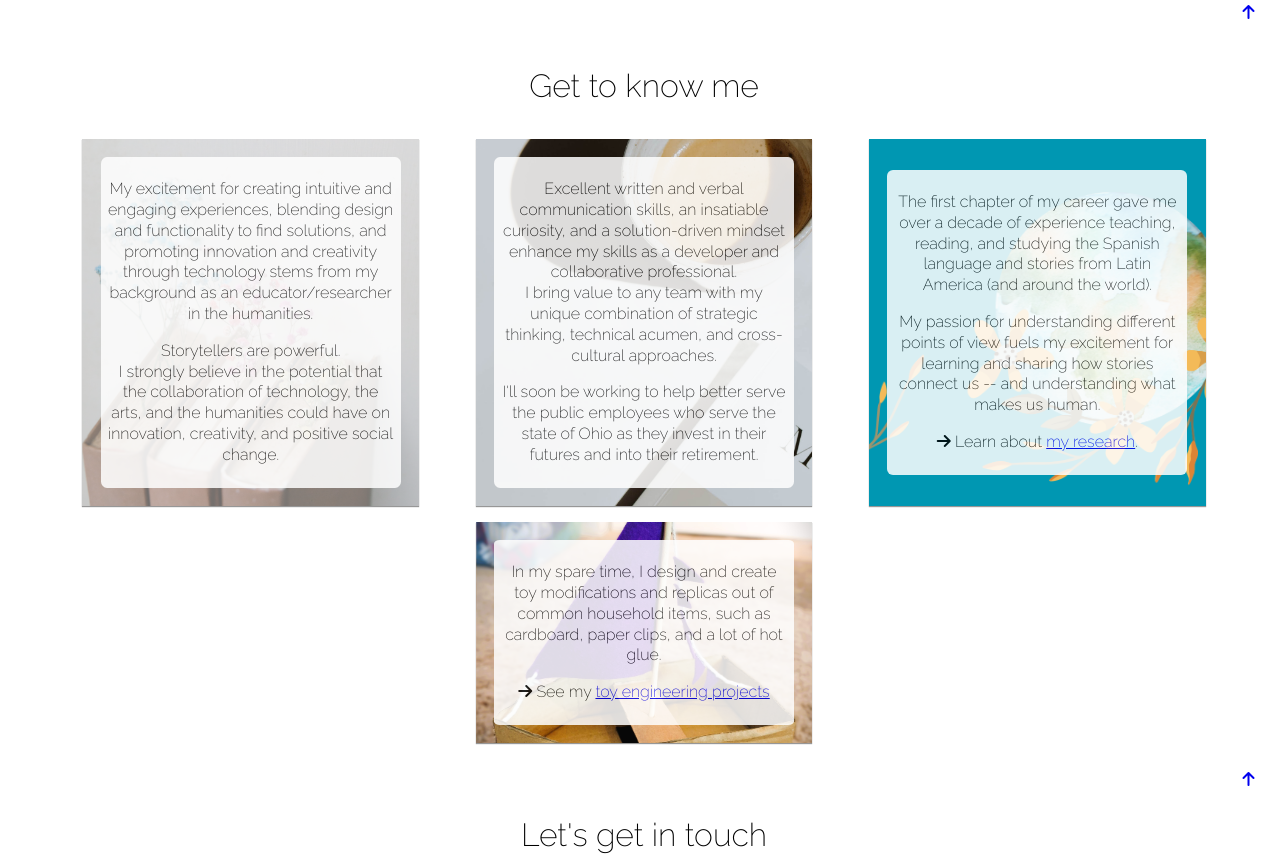
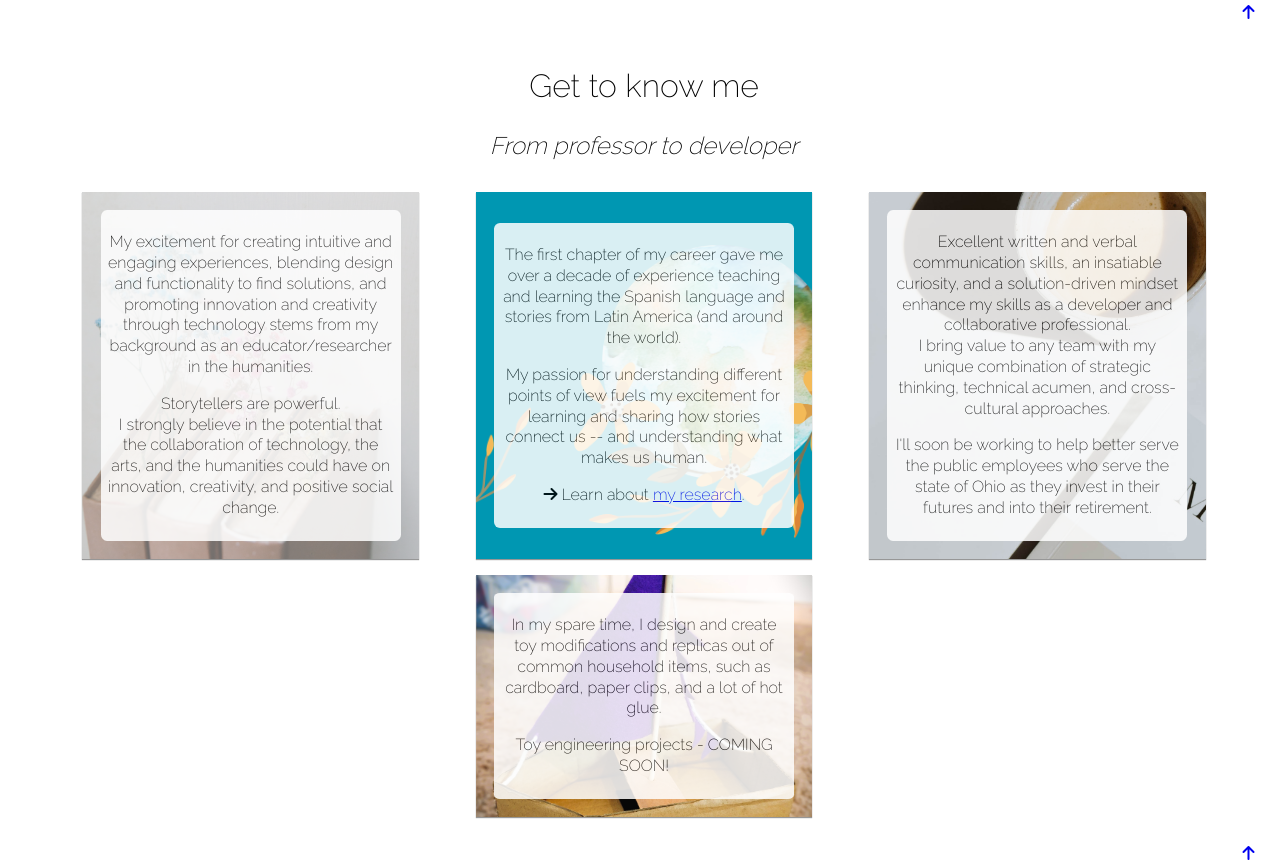
Before and after one commit to kescondo/kescondo.github.io, a plain HTML site: page index.html in a window 1280 px wide. Shown: the part 1551-2417 px from the top of the page. Drawn offline with Linux system fonts and the light colour scheme; a web font is replaced by a local one.

Commit message:
Made some copy edits

```diff
--- a/index.html
+++ b/index.html
@@ -78,7 +78,7 @@
                             Chef's Compass saves time by helping busy professionals find recipes online,
                             save them to their cookbook, and create meal plans from saved recipes.</p>
                         <p class="project-description">
-                            Created with a team as the final capstone project at Tech Elevator.</p>
+                            Developed with a team as the final capstone project at Tech Elevator.</p>
                         <!-- <a href="#">Learn more</a> -->
                     </div>
                 </div>
@@ -98,7 +98,7 @@
                         <p class="project-description">
                             Originally created as a pair-partner project at Tech Elevator using only Java and a command
                             line interface.
-                            My revision, shown here and currently in progress, includes a database (PostGreSQL) and Vue.js for the front-end.</p>
+                            My revision (shown here; currently in progress) incorporates a database and Vue.js.</p>
                         <!-- <a href="#">Learn more</a> -->
                     </div>
                 </div>
@@ -165,6 +165,7 @@
         <br>
 
         <h2 id="about">Get to know me</h2>
+        <h3 class="about-me-tag">From professor to developer</h3>
         <section class="about-me-container">
             <div class="about-me-card" id="my-why">
                 <div class="info-box">
@@ -179,6 +180,21 @@
                         could have on innovation, creativity, and positive social change.</p>
                 </div>
             </div>
+
+            <div class="about-me-card" id="former-professor">
+                <div class="info-box">
+                    <p> The first chapter of my career gave me over a decade of experience teaching and
+                        learning the Spanish language and stories from Latin America (and around the world).
+                    </p>
+                    <p>My passion for understanding different points of view fuels my excitement for learning and
+                        sharing how stories connect us --
+                        and understanding what makes us human.
+                    </p>
+                    <p><i class="fa-solid fa-arrow-right"></i> Learn about <a
+                            href="https://independent.academia.edu/KristinaEscondo">my research</a>.</p>
+                </div>
+            </div>
+
             <div class="about-me-card" id="my-contributions">
                 <div class="info-box">
                     <p> Excellent written and verbal communication skills, an insatiable curiosity, and a
@@ -193,26 +209,15 @@
                 </div>
             </div>
 
-            <div class="about-me-card" id="former-professor">
-                <div class="info-box">
-                    <p> The first chapter of my career gave me over a decade of experience teaching, reading, and
-                        studying the Spanish language and stories from Latin America (and around the world).
-                    </p>
-                    <p>My passion for understanding different points of view fuels my excitement for learning and
-                        sharing how stories connect us --
-                        and understanding what makes us human.
-                    </p>
-                    <p><i class="fa-solid fa-arrow-right"></i> Learn about <a
-                            href="https://independent.academia.edu/KristinaEscondo">my research</a>.</p>
-                </div>
-            </div>
+
 
             <div class="about-me-card" id="toy-engineer">
                 <div class="info-box">
                     <p> In my spare time, I design and create toy modifications and replicas out of common household
                         items, such as cardboard, paper clips, and a lot of hot glue.
                     </p>
-                    <p><i class="fa-solid fa-arrow-right"></i> See my <a href="#">toy engineering projects</a></p>
+                    <p>Toy engineering projects - COMING SOON!</p>
+                    <!-- <p><i class="fa-solid fa-arrow-right"></i> See my <a href="#">toy engineering projects</a></p> -->
                 </div>
 
             </div>
--- a/resources/style.css
+++ b/resources/style.css
@@ -306,6 +306,14 @@ button:hover {
   justify-content: space-evenly;
 }
 
+.about-me-tag {
+    font-family: "Raleway", sans-serif;
+    font-weight: 400;
+    font-style: italic;
+    font-size: 1.5em;
+    text-align: center;
+}
+
 .about-me-card {
   width: 300px;
   padding: 1.5%;
```
